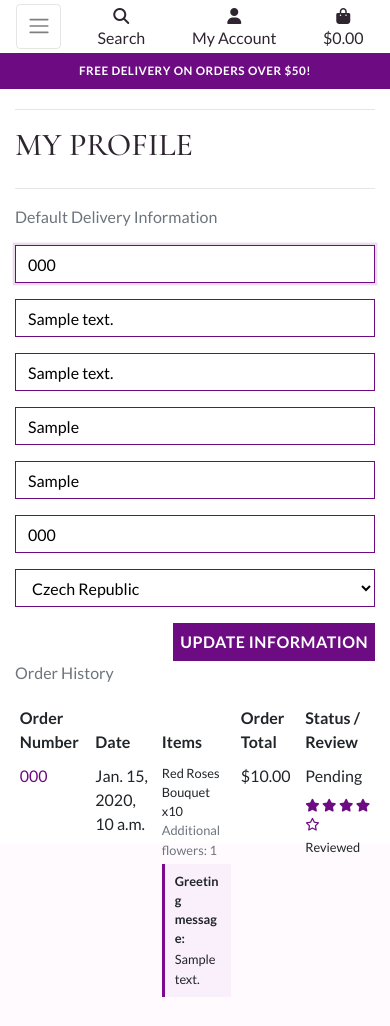
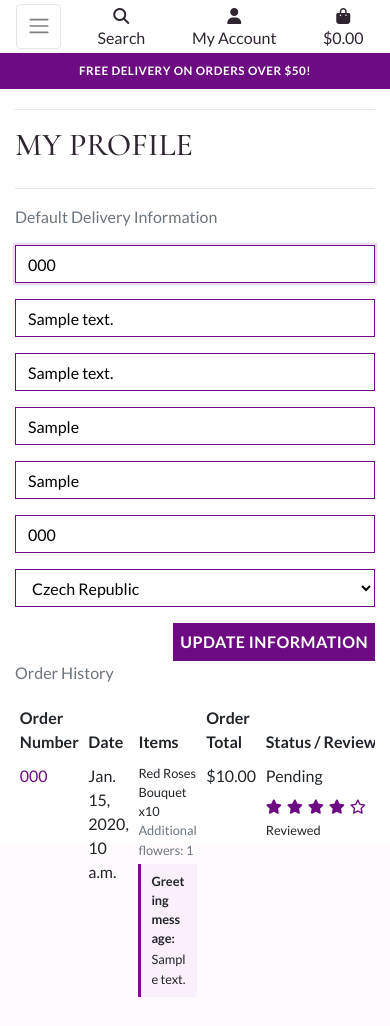
Before and after one commit to akashebaev-ux/mariaflowers, a Django app: page /profile/ in a window 390 px wide. Run offline with Django 3.2, Linux system fonts and the light colour scheme; a user stored in the database is signed in; data comes from the database, SQL or seed files in the repository; tables that the repository leaves empty hold one stand-in row (values such as "Sample post"); some libraries are stand-ins or nearby versions.

Commit message:
Style review status and star rating in customer profile

```diff
--- a/profiles/static/profiles/css/profile.css
+++ b/profiles/static/profiles/css/profile.css
@@ -32,3 +32,36 @@
     display: block;
     margin-top: 2px;
 }
+
+/* -------------------------------- Review Section */
+
+.review-status {
+    min-width: 170px;
+}
+
+.review-stars {
+    color: var(--maria-primary);
+    font-size: 0.9rem;
+}
+
+.review-stars i {
+    margin-right: 2px;
+}
+
+.review-status .btn {
+    white-space: nowrap;
+}
+
+.review-status .text-muted {
+    font-size: 0.8rem;
+}
+
+@media (max-width: 991px) {
+    .review-status {
+        min-width: 140px;
+    }
+
+    .review-status .btn {
+        width: 100%;
+    }
+}
--- a/profiles/templates/profiles/profile.html
+++ b/profiles/templates/profiles/profile.html
@@ -134,7 +134,7 @@
                                         ${{ order.grand_total|floatformat:2 }}
                                     </td>
 
-                                    <td>
+                                    <td class="review-status">
                                         <div class="mb-2">
                                             {{ order.get_status_display }}
                                         </div>
@@ -150,7 +150,7 @@
 
                                         {% elif order.review %}
                                             <div class="small">
-                                                <div class="text-maria mb-1">
+                                                <div class="review-stars mb-1">
                                                     {% for number in "12345" %}
                                                         {% if forloop.counter <= order.review.rating %}
                                                             <i class="fas fa-star"></i>
```
